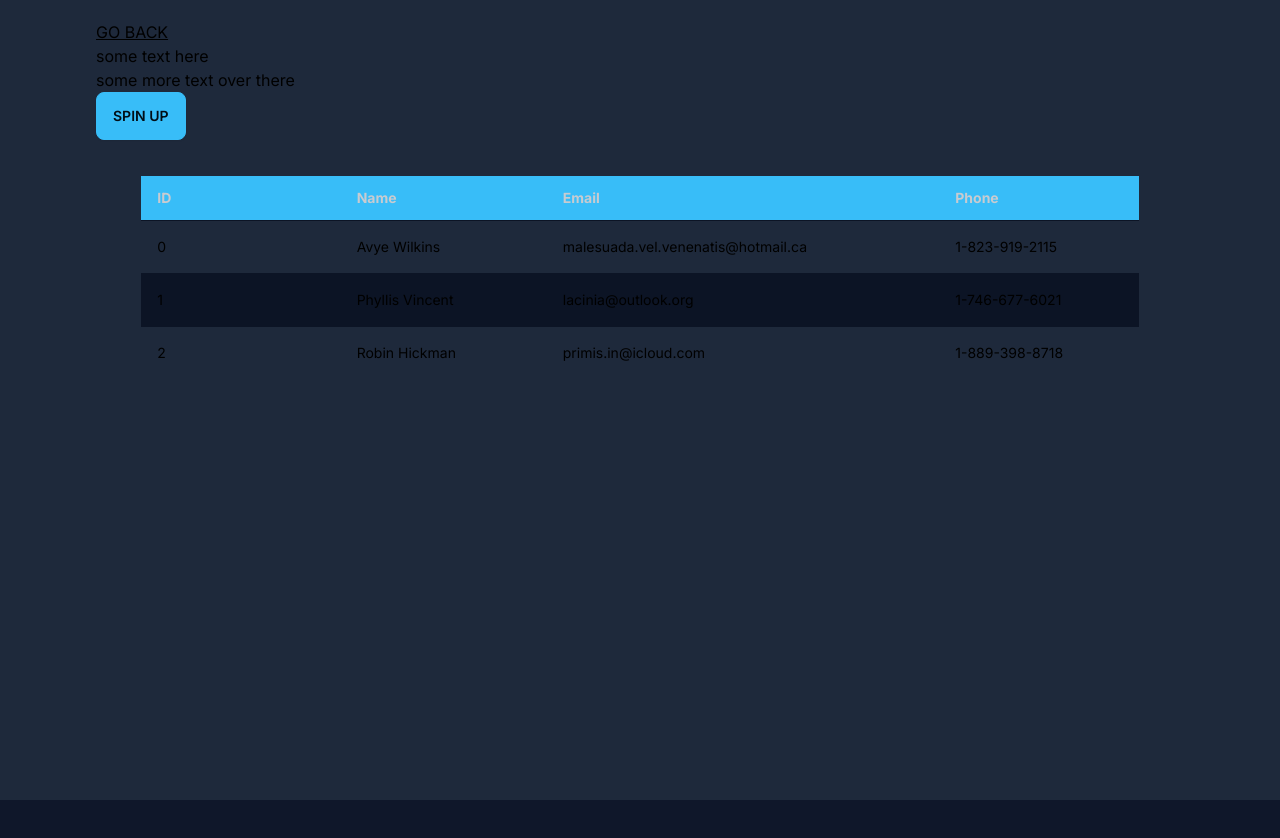
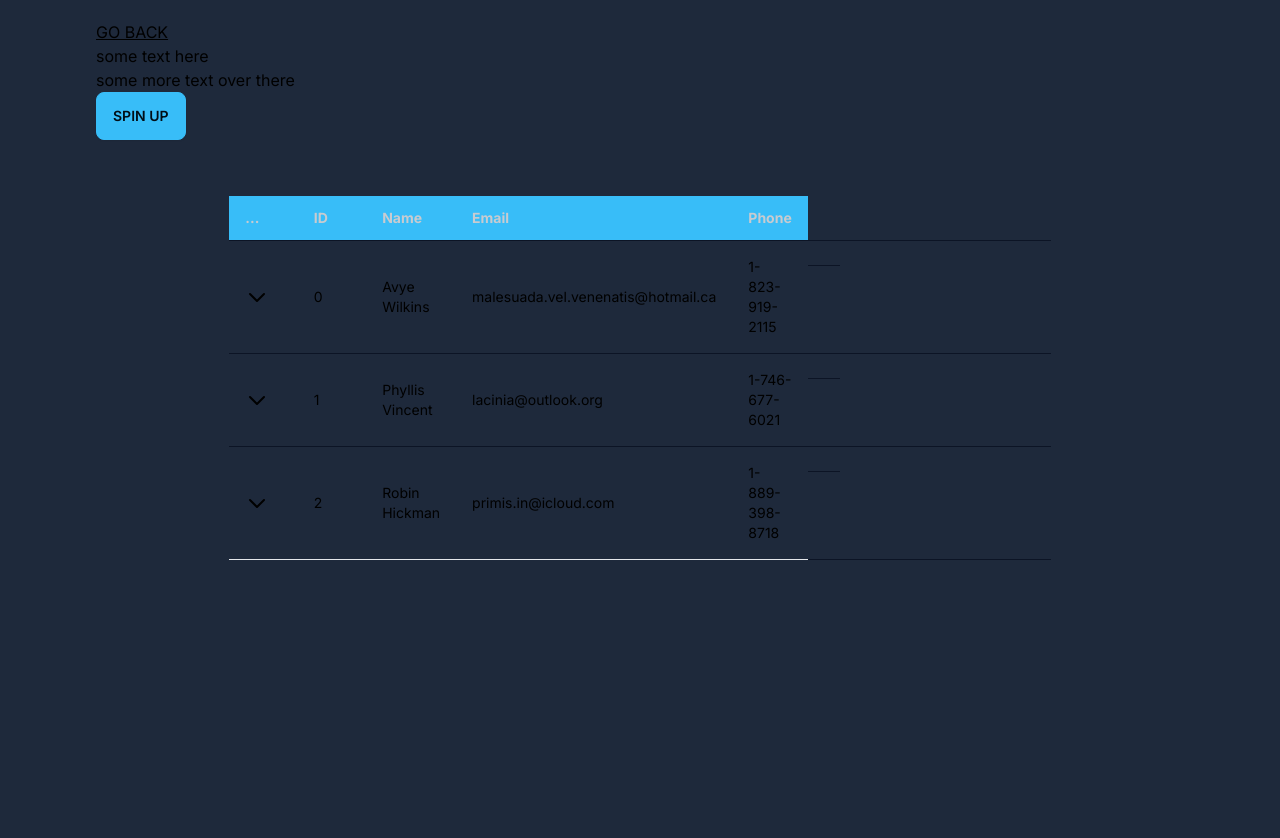
Before and after one commit to nathan-websculpt/react-examples, a Next.js app: page /person-data in a window 1280 px wide. Both pictures are taken after a click on the button "SPIN UP". Shown: the top 838 px of the page. Before the commit the page ends 800 px from the top, so only its background shows below. Built offline with nearby package versions, Linux system fonts and the light colour scheme.

Commit message:
nested table not looking great

```diff
--- /dev/null
+++ b/app/person-data/components/rows.tsx
@@ -0,0 +1,93 @@
+"use client";
+import { useState } from "react";
+import { userObj } from "../../../utils/person-data/data";
+
+interface RowsProps {
+  row: userObj;
+}
+export default function Rows(person: RowsProps) {
+  const [rowOpen, setRowOpen] = useState(false);
+  return (
+    <>
+      <tr className="text-sm" key={person.row.id.toString()}>
+        <td className="w-1/12 md:py-4">
+          <svg
+            className={`text-black w-6 h-6 z-40  ${
+              rowOpen ? "rotate-180" : "rotate-0"
+            }`}
+            xmlns="http://www.w3.org/2000/svg"
+            width="24"
+            height="24"
+            fill="none"
+            viewBox="0 0 24 24"
+            stroke="currentColor"
+            onClick={() => setRowOpen(!rowOpen)}
+          >
+            <path
+              strokeLinecap="round"
+              strokeLinejoin="round"
+              strokeWidth="2"
+              d="M19 9l-7 7-7-7"
+            />
+          </svg>
+        </td>
+
+        <td className="w-1/12 md:py-4">{person.row.id.toString()}</td>
+        <td className="w-1/12 md:py-4">{person.row.name}</td>
+        <td className="w-1/12 md:py-4">{person.row.email}</td>
+        <td className="w-1/12 md:py-4">{person.row.phone}</td>
+
+
+
+        {/* drillable nested table */}
+        <tr>
+          <td colSpan={5} className="pl-10">
+            <h1 className={`text-xl ${rowOpen ? "block" : "hidden"}`}>
+              Addresses
+            </h1>
+          </td>
+        </tr>
+        <tr
+          className={`w-full overflow-hidden transition-[max-height] delay-1000 duration-1000 ease-in-out  ${
+            rowOpen ? "max-h-20" : "max-h-0"
+          }`}
+        >
+          <td colSpan={9}>
+            <table
+              className={`px-10 w-fit  ${rowOpen ? "block" : "hidden"} mx-auto`}
+            >
+              <thead>
+                <tr className="text-sm rounded-xl text-base-content">
+                  <th className="bg-primary">
+                    ID
+                  </th>
+                  <th className="bg-primary">
+                    Address
+                  </th>
+                  <th className="bg-primary">
+                    Zip
+                  </th>
+                  <th className="bg-primary">
+                    State
+                  </th>
+                </tr>
+              </thead>
+              <tbody>
+                {person.row.addresses?.map((addrData) => (
+                  <tr key={addrData.id}>
+                    <td className="px-4 py-3">{addrData?.id}</td>
+                    <td className="px-4 py-3">{addrData?.address}</td>
+                    <td className="px-4 py-3">{addrData?.zip}</td>
+                    <td className="px-4 py-3">{addrData?.state}</td>
+                  </tr>
+                ))}
+              </tbody>
+            </table>
+          </td>
+        </tr>
+      </tr>
+    </>
+  );
+}
+// TODO: drillable table needs to display a user's list of addresses
+//https://www.tailwindtap.com/components/table/nested-table
--- a/app/person-data/page.tsx
+++ b/app/person-data/page.tsx
@@ -2,6 +2,7 @@
 import { useState } from "react";
 import { userObj } from "../../utils/person-data/data";
 import fetchData from "../../utils/person-data/fetchData";
+import Rows from "./components/rows";
 
 export default function PersonDataDemo() {
   const [personData, setPersonData] = useState<userObj[]>([]);
@@ -23,11 +24,13 @@ export default function PersonDataDemo() {
           SPIN UP
         </button>
 
+        <div className="min-h-screen px-24 pt-5 bg-neutral">
           <div className="flex justify-center w-11/12 mt-9 max-w-11/12 sm:mx-auto">
             <div className="w-full overflow-x-auto">
-            <table className="table w-full text-xl table-zebra md:table-md table-sm">
+              <table className="table w-full text-xl md:table-md table-sm">
                 <thead>
                   <tr className="text-sm rounded-xl text-base-content">
+                    <th className="bg-primary">...</th>
                     <th className="bg-primary">ID</th>
                     <th className="bg-primary">Name</th>
                     <th className="bg-primary">Email</th>
@@ -36,15 +39,14 @@ export default function PersonDataDemo() {
                 </thead>
                 <tbody>
                   {personData?.map((person) => (
-                  <tr className="text-sm" key={person.id.toString()}>
-                    <td className="w-1/12 md:py-4">{person.id.toString()}</td>
-                    <td className="w-1/12 md:py-4">{person.name}</td>
-                    <td className="w-1/12 md:py-4">{person.email}</td>
-                    <td className="w-1/12 md:py-4">{person.phone}</td>
+                    <Rows row={person} key={person.id} />
+                  ))}
+                  <tr>
+                    <td colSpan={5} className="border-t"></td>
                   </tr>
-                ))}
                 </tbody>
               </table>
+            </div>
           </div>
         </div>
       </div>
```
Lines whose indentation alone changed are shown as unchanged.
